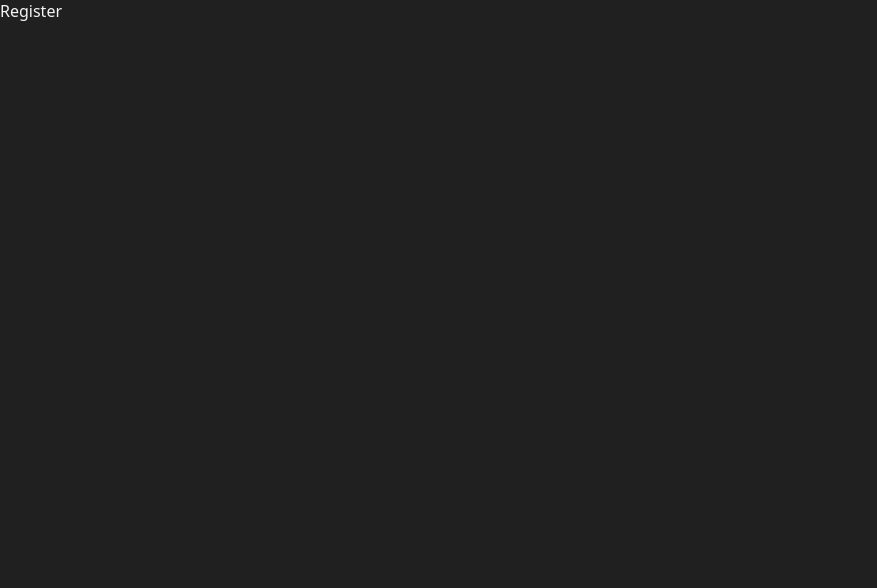
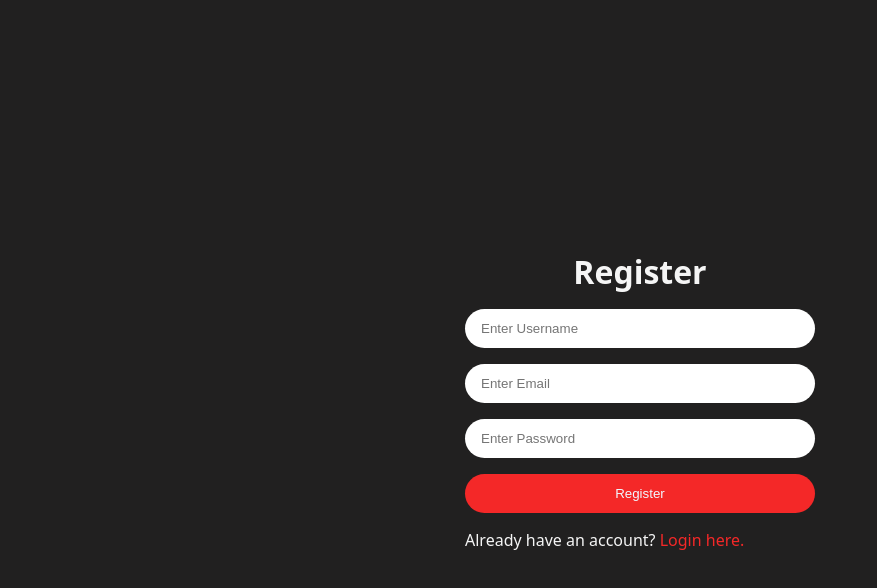
Before and after one commit to Deepen09-byte/Insta-Clone-Proto, a React app in the folder Frontend/: page /register in a window 1280 px wide. Shown: the top 588 px of the page, without its empty margins (0-877 px from the left). Built offline with nearby package versions, Linux system fonts and the light colour scheme; the HTML template or start-up script is replaced by a standard one.

Commit message:
ui and api layer done

```diff
--- a/Frontend/package.json
+++ b/Frontend/package.json
@@ -10,6 +10,7 @@
     "preview": "vite preview"
   },
   "dependencies": {
+    "axios": "^1.18.1",
     "react": "^19.2.5",
     "react-dom": "^19.2.5",
     "react-router": "^8.3.0",
--- a/Frontend/src/features/auth/pages/Login.jsx
+++ b/Frontend/src/features/auth/pages/Login.jsx
@@ -1,5 +1,6 @@
 import React from 'react'
 import '../style/form.scss'
+import {Link} from 'react-router'
 
 
 
@@ -18,7 +19,8 @@ const Login = () => {
             <form onSubmit={handleSubmit}>
                 <input type="text" name='username' id='username' placeholder='Enter Username'/>
                 <input type="password" name='password' id='password' placeholder='Enter Password'/>
-                <button>Login</button>
+                <button className='button primary-button'>Login</button>
+                <p>Don't have an account? <Link to={"/register"}>Create one.</Link></p>
             </form>
         </div>
     </main>
--- a/Frontend/src/features/auth/pages/Register.jsx
+++ b/Frontend/src/features/auth/pages/Register.jsx
@@ -1,10 +1,25 @@
 import React from 'react'
+import { Link } from 'react-router'
 
 const Register = () => {
+
+    const handleSubmit = (e)=>{
+        e.preventDefault()
+    }
+
   return (
-    <div>
-      Register
-    </div>
+    <main>
+        <div className="form-container">
+            <h1>Register</h1>
+            <form onSubmit={handleSubmit}>
+                <input type="text" name='username' id='username' placeholder='Enter Username'/>
+                <input type="text" name='email' id='email' placeholder='Enter Email'/>
+                <input type="password" name='password' id='password' placeholder='Enter Password'/>
+                <button className='button primary-button'>Register</button>
+                <p>Already have an account? <Link to={"/login"}>Login here.</Link></p>
+            </form>
+        </div>
+    </main>
   )
 }
 
--- a/Frontend/src/features/auth/style/form.scss
+++ b/Frontend/src/features/auth/style/form.scss
@@ -32,15 +32,5 @@ main{
             padding-block: 0.75rem;
             border-radius: 1.5rem;
         }
-
-        button{
-            border: none;
-            outline: none;
-            padding-inline: 1rem;
-            padding-block: 0.75rem;
-            border-radius: 1.5rem;
-            color: aliceblue;
-            background-color: rgb(214, 5, 5);
-        }
     }
 }
--- /dev/null
+++ b/Frontend/src/features/shared/button.scss
@@ -0,0 +1,18 @@
+.button {
+    border: none;
+    outline: none;
+    padding-inline: 1rem;
+    padding-block: 0.75rem;
+    border-radius: 1.5rem;
+    cursor: pointer;
+    transition: all 0.3s ease-in-out;
+
+    &.primary-button{
+        background-color: rgb(244, 40, 40);
+        color: aliceblue;
+    }
+
+    &:active{
+        transform: scale(0.9);
+    }
+}
--- a/Frontend/src/features/shared/global.scss
+++ b/Frontend/src/features/shared/global.scss
@@ -1,3 +1,6 @@
+@use "./button.scss";
+
+
 *{
     margin: 0%;
     padding: 0%;
@@ -11,3 +14,8 @@ body,
     color: whitesmoke;
     font-family: system-ui, -apple-system, BlinkMacSystemFont, 'Segoe UI', Roboto, Oxygen, Ubuntu, Cantarell, 'Open Sans', 'Helvetica Neue', sans-serif;
 }
+
+a{
+    color:   rgb(244, 40, 40);
+    text-decoration: none;
+}
```
Also changed, not shown: Frontend/src/features/auth/services/auth.api.js (added, +29 -0 lines), 1 other file (tests, documents, lock files or other folders).
